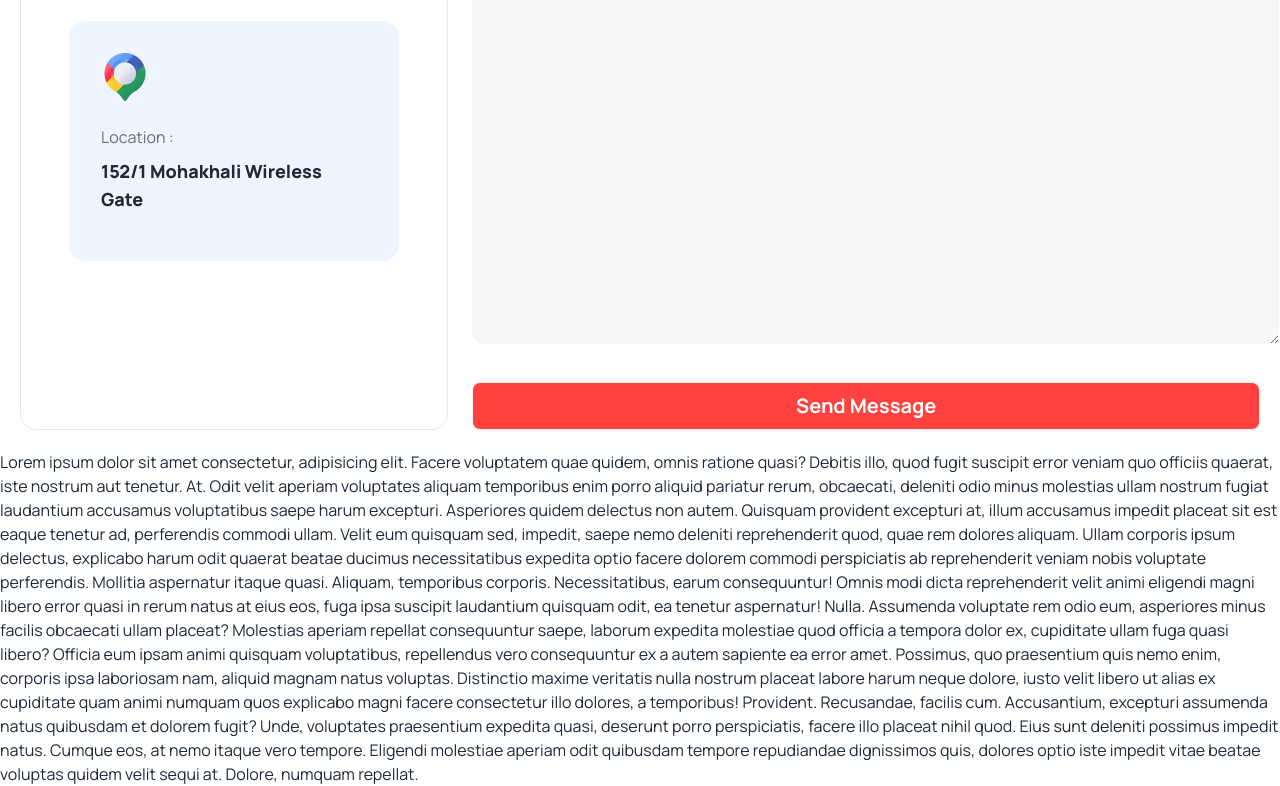
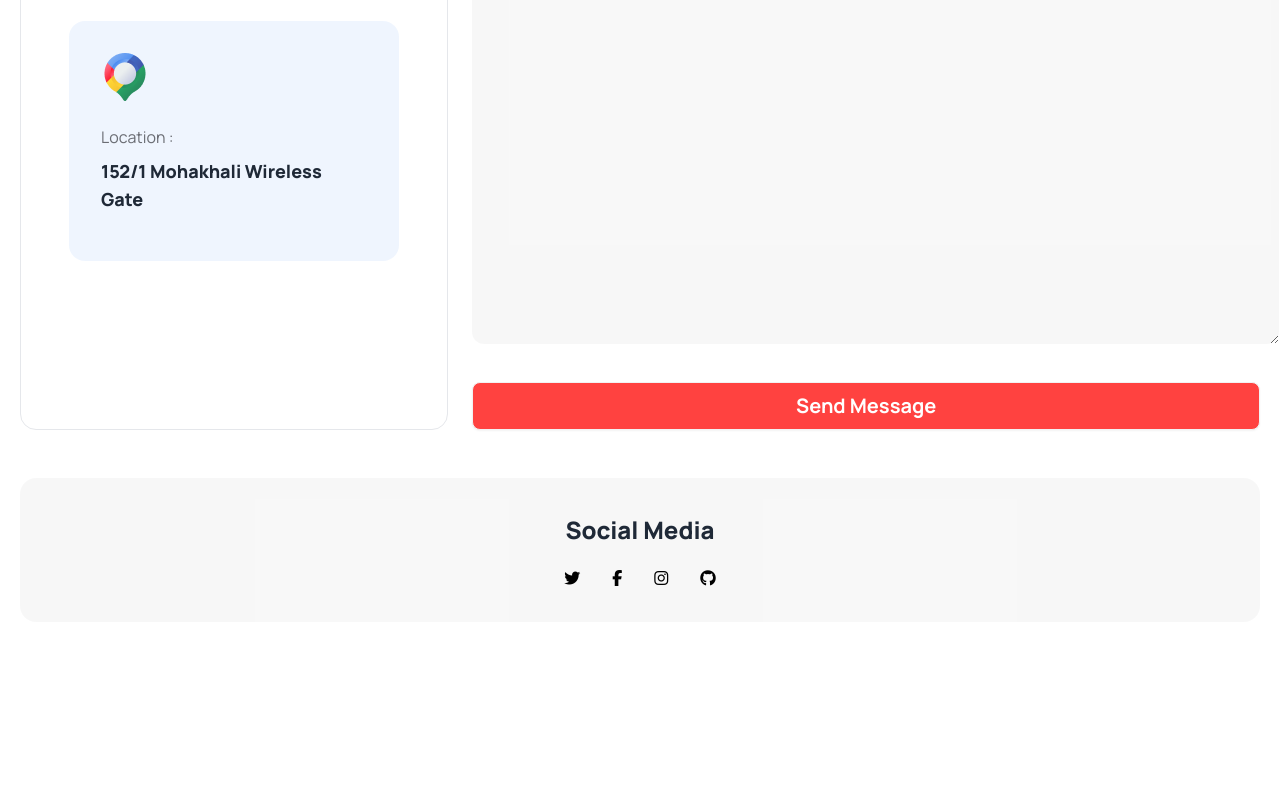
Before and after one commit to Focus4Study/Assignment-3-Hockeys, a plain HTML site: page index.html in a window 1280 px wide. Shown: the part 5344-6130 px from the top of the page. After the commit the page ends 5966 px from the top, so only its background shows below. Drawn offline with nearby package versions, Linux system fonts and the light colour scheme.

Commit message:
added everything except footer

```diff
--- a/index.html
+++ b/index.html
@@ -552,6 +552,7 @@
 
       </div>
 
+      <!-- inputs -->
       <div>
         <div class="grid grid-cols-1 lg:grid-cols-2 gap-8">
 
@@ -581,7 +582,7 @@
 
           <div class="lg:col-span-2 block mx-auto">
             <h4 class="text-xl font-bold mb-4">Message</h4>
-            <textarea class="bg-theme-input-color bg-opacity-[0.03] py-5 pl-5 pr-40 rounded-xl max-w-[335px] max-h-52 lg:max-w-full lg:max-h-full"
+            <textarea class="bg-theme-input-color bg-opacity-[0.03] py-5 pl-5 pr-40 rounded-xl max-w-[355px] max-h-52 lg:max-w-full lg:max-h-full"
               placeholder="Write your message" cols="68" rows="20"></textarea>
 
           </div>
@@ -590,32 +591,20 @@
       </div>
     </section>
 
+    <!-- social media icons -->
+    <section class="flex flex-col items-center bg-theme-input-color bg-opacity-[0.03] py-9 mt-12 rounded-2xl mx-5">
+      <h3 class="text-2xl font-extrabold mb-6">Social Media</h3>
+      <div class="flex gap-8">
+        <i class="fa-brands fa-twitter" style="color: #000000;"></i>
+        <i class="fa-brands fa-facebook-f" style="color: #000000;"></i>
+        <i class="fa-brands fa-instagram" style="color: #000000;"></i>
+        <i class="fa-brands fa-github" style="color: #000000;"></i>
+      </div>
+
+    </section>
   </main>
   <footer>
-    <p>Lorem ipsum dolor sit amet consectetur, adipisicing elit. Facere voluptatem quae quidem, omnis ratione quasi?
-      Debitis illo, quod fugit suscipit error veniam quo officiis quaerat, iste nostrum aut tenetur. At.
-      Odit velit aperiam voluptates aliquam temporibus enim porro aliquid pariatur rerum, obcaecati, deleniti odio minus
-      molestias ullam nostrum fugiat laudantium accusamus voluptatibus saepe harum excepturi. Asperiores quidem delectus
-      non autem.
-      Quisquam provident excepturi at, illum accusamus impedit placeat sit est eaque tenetur ad, perferendis commodi
-      ullam. Velit eum quisquam sed, impedit, saepe nemo deleniti reprehenderit quod, quae rem dolores aliquam.
-      Ullam corporis ipsum delectus, explicabo harum odit quaerat beatae ducimus necessitatibus expedita optio facere
-      dolorem commodi perspiciatis ab reprehenderit veniam nobis voluptate perferendis. Mollitia aspernatur itaque
-      quasi. Aliquam, temporibus corporis.
-      Necessitatibus, earum consequuntur! Omnis modi dicta reprehenderit velit animi eligendi magni libero error quasi
-      in rerum natus at eius eos, fuga ipsa suscipit laudantium quisquam odit, ea tenetur aspernatur! Nulla.
-      Assumenda voluptate rem odio eum, asperiores minus facilis obcaecati ullam placeat? Molestias aperiam repellat
-      consequuntur saepe, laborum expedita molestiae quod officia a tempora dolor ex, cupiditate ullam fuga quasi
-      libero?
-      Officia eum ipsam animi quisquam voluptatibus, repellendus vero consequuntur ex a autem sapiente ea error amet.
-      Possimus, quo praesentium quis nemo enim, corporis ipsa laboriosam nam, aliquid magnam natus voluptas.
-      Distinctio maxime veritatis nulla nostrum placeat labore harum neque dolore, iusto velit libero ut alias ex
-      cupiditate quam animi numquam quos explicabo magni facere consectetur illo dolores, a temporibus! Provident.
-      Recusandae, facilis cum. Accusantium, excepturi assumenda natus quibusdam et dolorem fugit? Unde, voluptates
-      praesentium expedita quasi, deserunt porro perspiciatis, facere illo placeat nihil quod. Eius sunt deleniti
-      possimus impedit natus.
-      Cumque eos, at nemo itaque vero tempore. Eligendi molestiae aperiam odit quibusdam tempore repudiandae dignissimos
-      quis, dolores optio iste impedit vitae beatae voluptas quidem velit sequi at. Dolore, numquam repellat.</p>
+
   </footer>
 </body>
 
```
